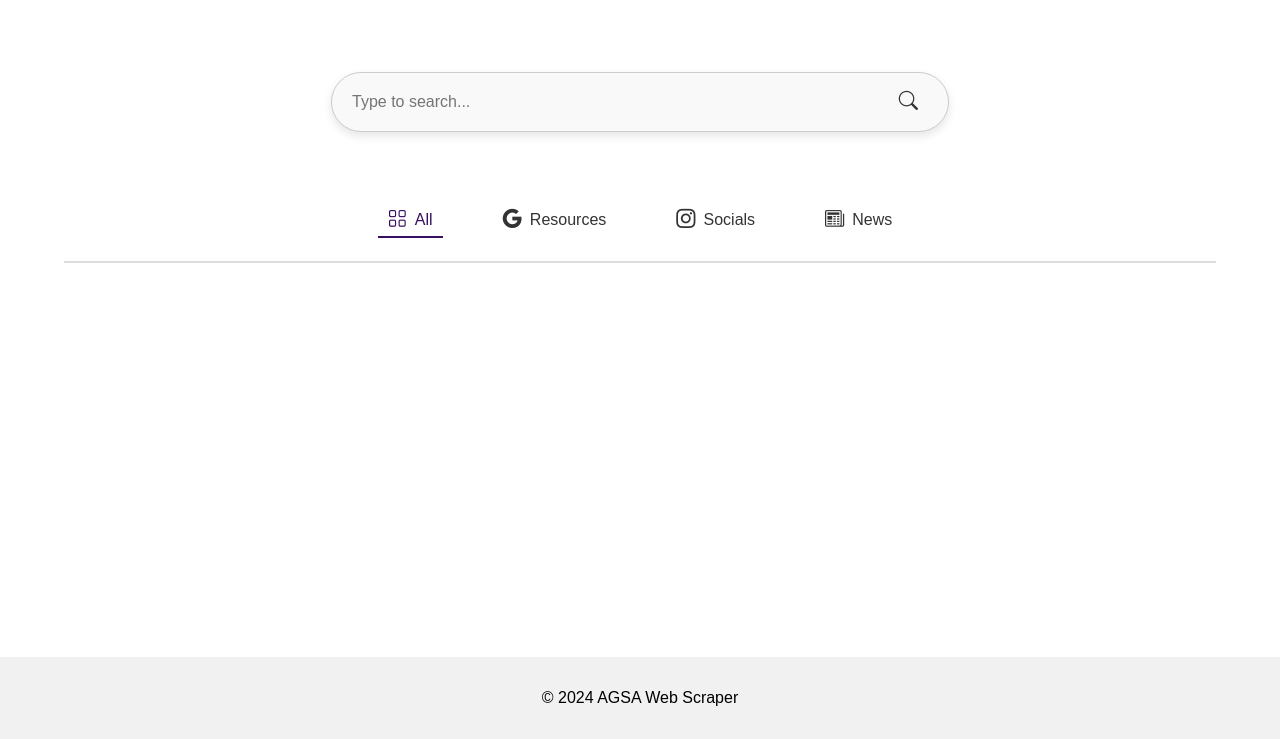
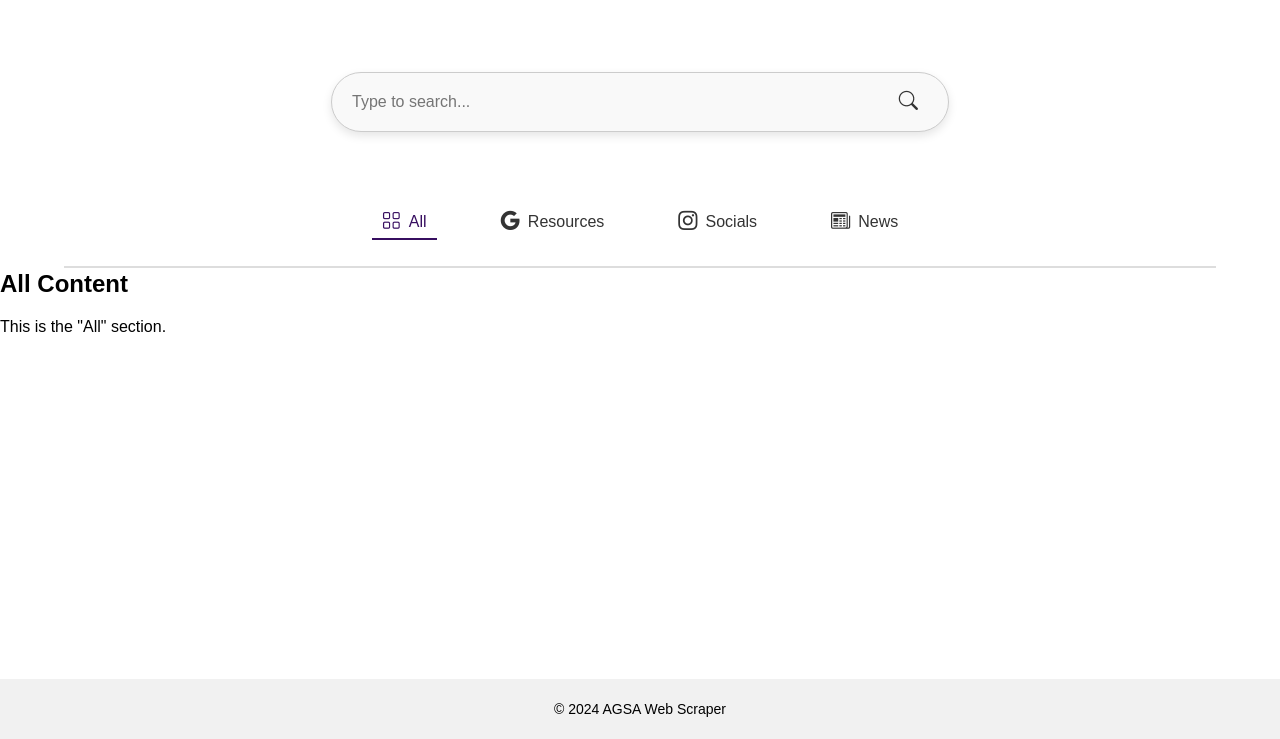
Before and after one commit to Rah2d33/NewsandMediaWebScraper, a Django app: page /index/ in a window 1280 px wide. Shown: the part 61-800 px from the top of the page. Run offline with Django 5.2, Linux system fonts and the light colour scheme.

Commit message:
working on socials page tiles and courrasel view

```diff
--- a/AGSAProjectFolder/AGSAProject/urls.py
+++ b/AGSAProjectFolder/AGSAProject/urls.py
@@ -22,4 +22,5 @@ urlpatterns = [
     path('admin/', admin.site.urls),
     path('', views.splash_screen, name='splash_screen'),  # Root URL
     path('index/', views.index, name='home'),  # Add a specific path for 'index'
+
 ]
--- a/AGSAProjectFolder/AGSAWebScrapingApp/static/css/style.css
+++ b/AGSAProjectFolder/AGSAWebScrapingApp/static/css/style.css
@@ -41,6 +41,7 @@ header {
     text-align: center;
     flex-grow: 1;
 }
+
 /* =============================================== */
 
 /* General styling for search bar */
@@ -90,7 +91,7 @@ header {
     display: flex;
     justify-content: center;
     gap: 50px;
-    margin-top: 10px;
+    margin-top: 20px; /* Increased margin for space */
     padding-bottom: 10px; /* Increase padding to give more space */
     position: relative;
 }
@@ -99,7 +100,7 @@ header {
 .sub-nav::after {
     content: "";
     position: absolute;
-    bottom: -17px; /* Move the line further down */
+    bottom: -18px; /* Move the line further down */
     left: 50%;
     transform: translateX(-50%);
     width: 90%; /* Adjust this to make the divider smaller */
@@ -107,35 +108,39 @@ header {
     background-color: #ddd; /* Keep the color consistent */
 }
 
+/* Sub-nav link styles */
 .sub-nav a {
     display: flex;
     align-items: center;
     gap: 0.5rem;
     text-decoration: none;
+    color: #333;
+    font-size: 16px;
+    padding: 5px 10px;
+    position: relative;
+    transition: all 0.3s ease; /* Smooth transition for hover and active states */
+    border: 2px solid transparent; /* Transparent border to prevent shifting */
+    box-sizing: border-box; /* Ensure dimensions include padding and border */
 }
+
+/* Icon styles */
 .sub-nav a i {
     font-size: 1.2rem;
 }
 
-
-.sub-nav a {
-    text-decoration: none;
-    color: #333;
-    font-size: 16px;
-    padding: 5px 10px;
-    position: relative;
-    transition: color 0.3s ease;
+/* Hover effect */
+.sub-nav a:hover {
+    color: rgb(55, 14, 96);
 }
 
-.sub-nav a:hover {
-    color: rgb(55, 14, 96); /* Adjust text color as needed */
+/* Active state styles */
+.sub-nav a.active {
+    color: rgb(55, 14, 96);
 }
 
-.sub-nav a.active {
-    color: rgb(55, 14, 96); /* Adjust text color as needed */
-}
-
-.sub-nav a.active::after {
+/* Underline effect */
+.sub-nav a.active::after,
+.sub-nav a:hover::after {
     content: "";
     position: absolute;
     bottom: -2px;
@@ -154,21 +159,184 @@ header {
     left: 0;
     right: 0;
     height: 2px;
-    background: rgb(55, 14, 96);;
+    background: rgb(55, 14, 96);
     width: 0;
     transition: width 0.3s ease;
 }
 
-.sub-nav a:hover::after {
+
+/* Container for content sections */
+.content-container {
+    position: relative;
+    min-height: 300px; /* Set a fixed minimum height to prevent shifting */
+    overflow: hidden; /* Ensure hidden content does not affect layout */
+}
+
+/* General styling for content sections */
+.content-section {
+    position: absolute;
+    top: 0;
+    left: 0;
+    right: 0;
+    opacity: 0;
+    visibility: hidden;
+    transform: translateY(20px);
+    transition: opacity 0.3s ease, transform 0.3s ease;
+}
+
+.content-section.active {
+    opacity: 1;
+    visibility: visible;
+    transform: translateY(0);
+    position: relative; /* Makes active section stack properly */
+}
+
+/* ============================================= */
+
+/* Carousel container */
+.carousel {
+    display: flex;
+    align-items: center;
+    position: relative;
     width: 100%;
+    max-width: 600px;
+    margin: 0 auto;
+    overflow: hidden;
+    padding-right: 40px;
+    padding-left: 40px;
 }
+
+/* Carousel tile */
+/* Base styles for all tiles */
+.tile {
+    flex: 0 0 100%; /* Each tile takes full carousel width */
+    max-width: 100%;
+    height: 350px;
+    border-radius: 10px;
+    display: flex;
+    justify-content: center;
+    align-items: center;
+    font-size: 1.5rem;
+    font-weight: bold;
+    color: white; /* Default text color for contrast */
+    box-shadow: 0 4px 6px rgba(0, 0, 0, 0.1);
+    opacity: 0; /* Hidden by default */
+    visibility: visible; /* Keep visibility to visible */
+    transform: translateX(100%); /* Start outside view */
+    transition: opacity 1s ease-in-out, transform 1s ease-in-out; /* Smooth fade-in and slide-in */
+}
+
+/* LinkedIn-specific styles */
+.linkedin-tile {
+    background-color: #0077b5; /* LinkedIn blue */
+}
+
+/* Instagram-specific styles */
+.instagram-tile {
+    background: linear-gradient(45deg, #f09433, #e6683c, #dc2743, #cc2366, #bc1888); /* Instagram gradient */
+}
+
+/* Twitter-specific styles (formerly X) */
+.twitter-tile {
+    background-color: #1da1f2; /* Twitter blue */
+}
+
+/* Active tile */
+.tile.active {
+    opacity: 1;
+    transform: translateX(0); /* Slide into view */
+}
+
+
+/* Carousel track */
+.carousel-track {
+    display: flex;
+    transition: transform 0.5s ease-in-out; /* Smooth sliding */
+    width: 100%;
+    overflow: hidden; /* Hide non-visible tiles */
+}
+
+
+
+/* Carousel buttons */
+.carousel-button {
+    position: absolute;
+    top: 50%;
+    transform: translateY(-50%);
+    background-color: rgba(0, 0, 0, 0.5);
+    color: white;
+    border: none;
+    border-radius: 50%;
+    width: 2rem;
+    height: 2rem;
+    display: flex;
+    justify-content: center;
+    align-items: center;
+    cursor: pointer;
+    z-index: 1;
+}
+
+.carousel-button.left {
+    left: 0.5rem;
+}
+
+.carousel-button.right {
+    right: 0.5rem;
+}
+
+/* Indicators */
+.carousel-indicators {
+    display: flex;
+    justify-content: center;
+    margin-top: 1rem;
+}
+
+.indicator {
+    width: 10px;
+    height: 10px;
+    margin: 0 5px;
+    background-color: #ddd;
+    border-radius: 50%;
+    cursor: pointer;
+    transition: background-color 0.3s ease;
+}
+
+.indicator.active {
+    background-color: #4CAF50;
+}
+
+
+
+/* =================================================== */
+
+/* Socials carousel */
+#socials-content {
+    display: flex;
+    flex-direction: column;
+    align-items: center;
+    justify-content: center;
+    margin-top: 3rem; /* Adjust margin to move it down */
+}
+
+/* ============================================= */
+
+
+
+/* =================================================== */
+
+/* ============================================= */
+
+
+
+/* ============================================= */
 
 /* Footer Styling */
 footer {
     text-align: center;
     background-color: #f1f1f1;
-    padding: 1rem 0;
+    padding: 0.5rem 0; /* Reduced padding */
     width: 100%;
     position: absolute; /* Position the footer at the bottom */
     bottom: 0;
+    font-size: 0.875rem; /* Optional: Reduce font size slightly */
 }
--- a/AGSAProjectFolder/AGSAWebScrapingApp/static/javascript/script.js
+++ b/AGSAProjectFolder/AGSAWebScrapingApp/static/javascript/script.js
@@ -42,13 +42,106 @@ searchInput.addEventListener('keypress', (event) => {
     }
 });
 
+document.querySelectorAll('.sub-nav a').forEach(link => {
+    link.addEventListener('click', function (event) {
+        event.preventDefault(); // Prevent default behavior
 
-// JavaScript to manage the active class for sub-nav links
-document.querySelectorAll('.sub-nav a').forEach(link => {
-    link.addEventListener('click', function () {
         // Remove 'active' class from the currently active link
         document.querySelector('.sub-nav a.active').classList.remove('active');
+
         // Add 'active' class to the clicked link
         this.classList.add('active');
+
+        // Hide all content sections
+        document.querySelectorAll('.content-section').forEach(section => {
+            section.classList.remove('active');
+        });
+
+        // Show the corresponding content section
+        const sectionId = this.getAttribute('href').substring(1) + '-content';
+        document.getElementById(sectionId).classList.add('active');
     });
 });
+
+
+
+// ===========================================================
+
+document.addEventListener("DOMContentLoaded", () => {
+    const track = document.querySelector(".carousel-track");
+    const tiles = Array.from(document.querySelectorAll(".tile"));
+    const indicators = document.querySelectorAll(".indicator");
+    const prevButton = document.getElementById("prev-btn");
+    const nextButton = document.getElementById("next-btn");
+
+    let currentIndex = 0;
+    const slideInterval = 2500; // Auto-slide interval
+    let autoSlide;
+
+    const updateCarousel = () => {
+        // Update tiles
+        tiles.forEach((tile, index) => {
+            if (index === currentIndex) {
+                // Active tile
+                tile.classList.add("active");
+                tile.style.transform = "translateX(0)"; // Bring into view
+            } else {
+                // Inactive tiles
+                tile.classList.remove("active");
+                tile.style.transform = index < currentIndex ? "translateX(-100%)" : "translateX(100%)"; // Move out of view
+            }
+
+            // Ensure opacity is set for each tile, active ones are visible
+            tile.style.opacity = index === currentIndex ? "1" : "0";
+        });
+
+        // Update indicators
+        indicators.forEach((indicator, index) => {
+            indicator.classList.toggle("active", index === currentIndex);
+        });
+
+        // Update buttons
+        prevButton.disabled = currentIndex === 0;
+        nextButton.disabled = currentIndex === tiles.length - 1;
+    };
+
+    const nextSlide = () => {
+        currentIndex = (currentIndex + 1) % tiles.length;
+        updateCarousel();
+    };
+
+    const prevSlide = () => {
+        currentIndex = (currentIndex - 1 + tiles.length) % tiles.length;
+        updateCarousel();
+    };
+
+    prevButton.addEventListener("click", () => {
+        clearInterval(autoSlide);
+        prevSlide();
+        autoSlide = setInterval(nextSlide, slideInterval);
+    });
+
+    nextButton.addEventListener("click", () => {
+        clearInterval(autoSlide);
+        nextSlide();
+        autoSlide = setInterval(nextSlide, slideInterval);
+    });
+
+    indicators.forEach((indicator, index) => {
+        indicator.addEventListener("click", () => {
+            clearInterval(autoSlide);
+            currentIndex = index;
+            updateCarousel();
+            autoSlide = setInterval(nextSlide, slideInterval);
+        });
+    });
+
+    // Initialize carousel and start auto-sliding
+    updateCarousel();
+    autoSlide = setInterval(nextSlide, slideInterval);
+});
+
+
+
+
+// ====================================================
--- a/AGSAProjectFolder/AGSAWebScrapingApp/templates/index.html
+++ b/AGSAProjectFolder/AGSAWebScrapingApp/templates/index.html
@@ -26,21 +26,55 @@
 
         <!-- Sub-navigation links -->
         <nav class="sub-nav">
-            <a href="#all" class="active">
+            <a href="#all" class="active" data-section="all">
                 <i class="bi bi-grid"></i> All
             </a>
-            <a href="#resources">
-                <i class="bi bi-google"></i>Resources
+            <a href="#resources" data-section="resources">
+                <i class="bi bi-google"></i> Resources
             </a>
-            <a href="#socials">
+            <a href="#socials" data-section="socials">
                 <i class="bi bi-instagram"></i> Socials
             </a>
-            <a href="#news">
+            <a href="#news" data-section="news">
                 <i class="bi bi-newspaper"></i> News
             </a>
         </nav>
 
+        <!-- Content container to ensure consistent height -->
+        <div class="content-container">
+            <section id="all-content" class="content-section active">
+                <h2>All Content</h2>
+                <p>This is the "All" section.</p>
+            </section>
+            <section id="resources-content" class="content-section">
+                <h2>Resources</h2>
+                <p>This is the "Resources" section.</p>
+            </section>
+            <section id="socials-content" class="content-section">
+                <div class="carousel">
+                    <button class="carousel-button left" id="prev-btn">&lt;</button>
+                    <div class="carousel-track">
+                        <div class="tile linkedin-tile">LinkedIn</div>
+                        <div class="tile instagram-tile">Instagram</div>
+                        <div class="tile twitter-tile">X (formerly Twitter)</div>
+                    </div>
+
+                    <button class="carousel-button right" id="next-btn">&gt;</button>
+                </div>
+                <div class="carousel-indicators">
+                    <span class="indicator" data-index="0"></span>
+                    <span class="indicator" data-index="1"></span>
+                    <span class="indicator" data-index="2"></span>
+                </div>
+            </section>
+
+            <section id="news-content" class="content-section">
+                <h2>News</h2>
+                <p>This is the "News" section.</p>
+            </section>
     </main>
+
+
 
     <footer>
         <p>&copy; 2024 AGSA Web Scraper</p>
```
Also changed, not shown: AGSAProjectFolder/AGSAWebScrapingApp/views.py (+10 -0 lines), AGSAProjectFolder/AGSAWebScrapingApp/static/Images/136646317-d2138797-024a-44d4-af4c-b3d389972890.gif (added), AGSAProjectFolder/AGSAWebScrapingApp/static/Images/Google__G__logo.svg.png (added).
